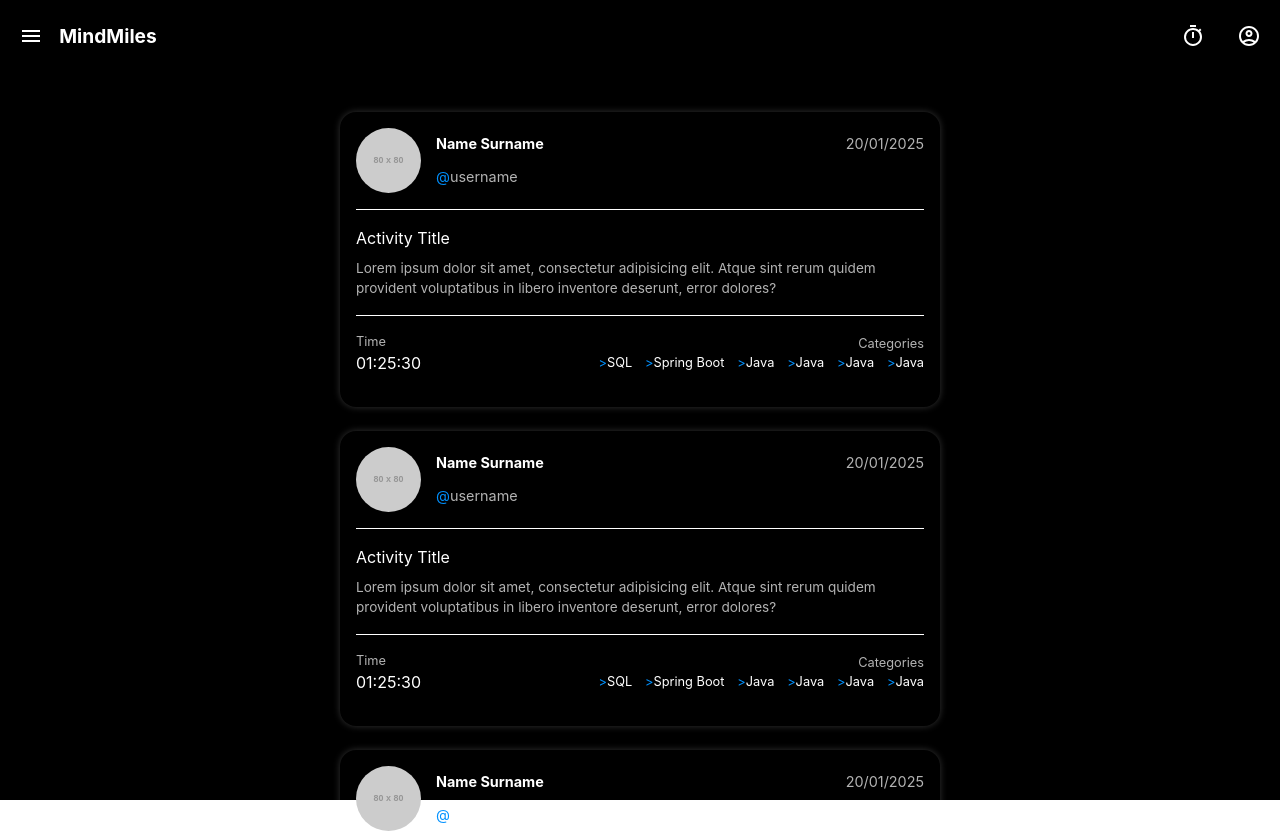
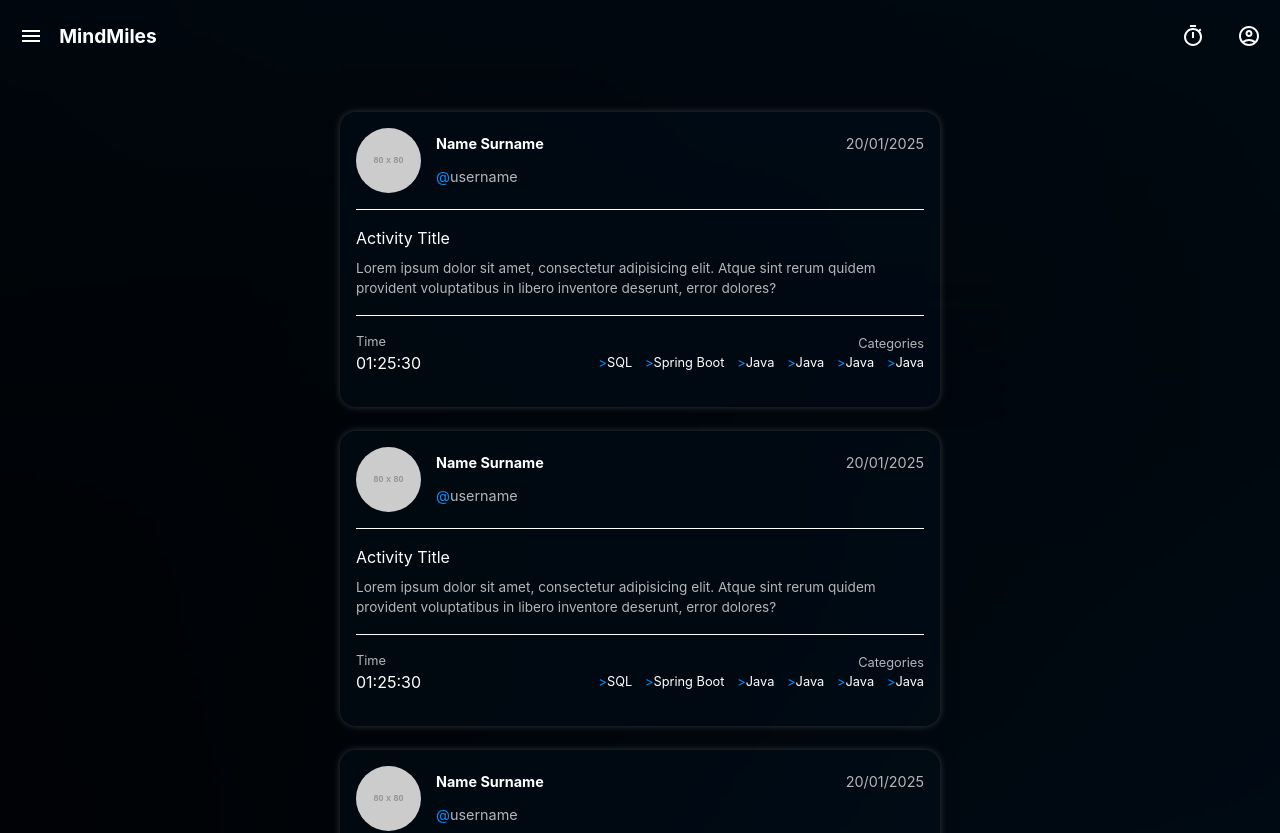
Before and after one commit to joaquimlcbfranco/mindmiles-frontend, a React (Vite) app: page / in a window 1280 px wide. Shown: the top 833 px of the page. Built offline with nearby package versions, Linux system fonts and the light colour scheme.

Commit message:
feat: Change background image

```diff
--- a/src/index.css
+++ b/src/index.css
@@ -63,14 +63,15 @@ h6 {
 	font-size: 16px;
 	--default-fonts: system-ui, "Segoe UI", Helvetica, Arial, sans-serif,
 		"Apple Color Emoji", "Segoe UI Emoji", "Segoe UI Symbol";
-  --grey: rgba(24, 27, 28);
-  --light-grey: rgba(0, 17, 34, 0.3);
+  --card-background: rgba(0, 17, 34, 0.3);
   --blue: rgba(0, 145, 255, 1);
 }
 
 #root {
-	height: 100vh;
 	width: 100%;
 	font-family: 'Calibre', 'San Francisco', 'SF Pro Text', var(--default-fonts);
-	background-color: black;
+	  background-image: url("./assets/blurry-gradient-haikei.png");
+  background-position: center center;
+  background-repeat: no-repeat;
+  background-size: cover;
 }
```
